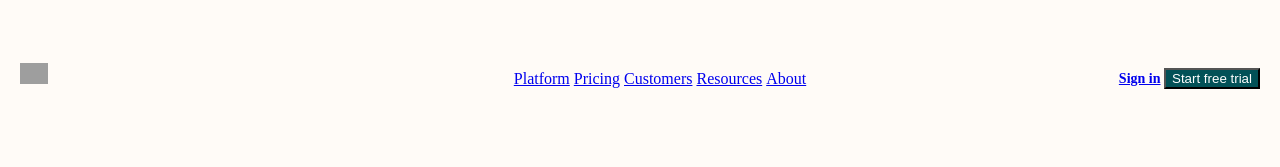
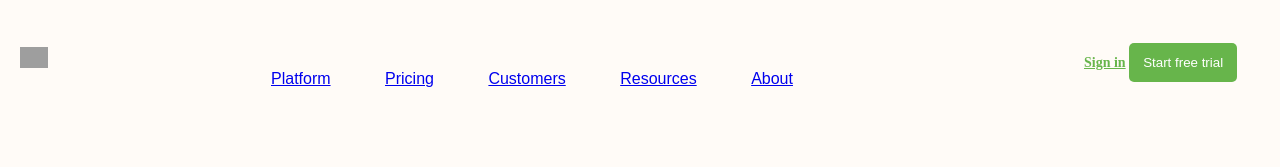
Before and after one commit to antoniosotopwr/san-front-course-2022, a plain HTML site: page index.html in a window 1280 px wide. Shown: the top 167 px of the page. Drawn offline with Linux system fonts and the light colour scheme; grey boxes are pictures that could not be loaded.

Commit message:
changes to header

```diff
--- a/index.html
+++ b/index.html
@@ -25,8 +25,8 @@
         </ul>
       </nav>
       <div class="actions">
-        <a href="#">Sign in</a>
-        <button>Start free trial</button>
+        <a href="#" class="a__sign">Sign in</a>
+        <button class="btn__submit">Start free trial</button>
       </div>
     </header>
     <section class="main">
--- a/styles.css
+++ b/styles.css
@@ -23,6 +23,7 @@ button {
 }
 .display {
   display: inline;
+  margin: 0 25px;
 }
 
 .header > * {
@@ -36,27 +37,41 @@ button {
   width: 15%;
   height: auto;
 }
-.logo > img{
+.logo > img {
   width: 15%;
 }
 .navbar {
   width: 70%;
-    text-align: center;
+  text-align: left;
   color: #025157;
   font-weight: 500;
+  font-family: sans-serif;
+  height: 45px;
+
 }
-.actions{
+.actions {
   width: 15%;
   text-align: right;
   font-size: 14px;
   font-weight: 600;
+  margin: 0 10px;
+  display: inline;
 }
 
-.main{
+.main {
   margin-top: 140px;
   text-align: center;
 }
-
+.a__sign{
+  color:#67b54b;
+}
+.btn__submit{
+  color: white;
+  background-color: #67b54b;
+  padding: 12px 14px;
+  border: 0;
+  border-radius: 5px;
+}
 /* .center
 {
     width: 1200px;
```
Lines whose indentation alone changed are shown as unchanged.
